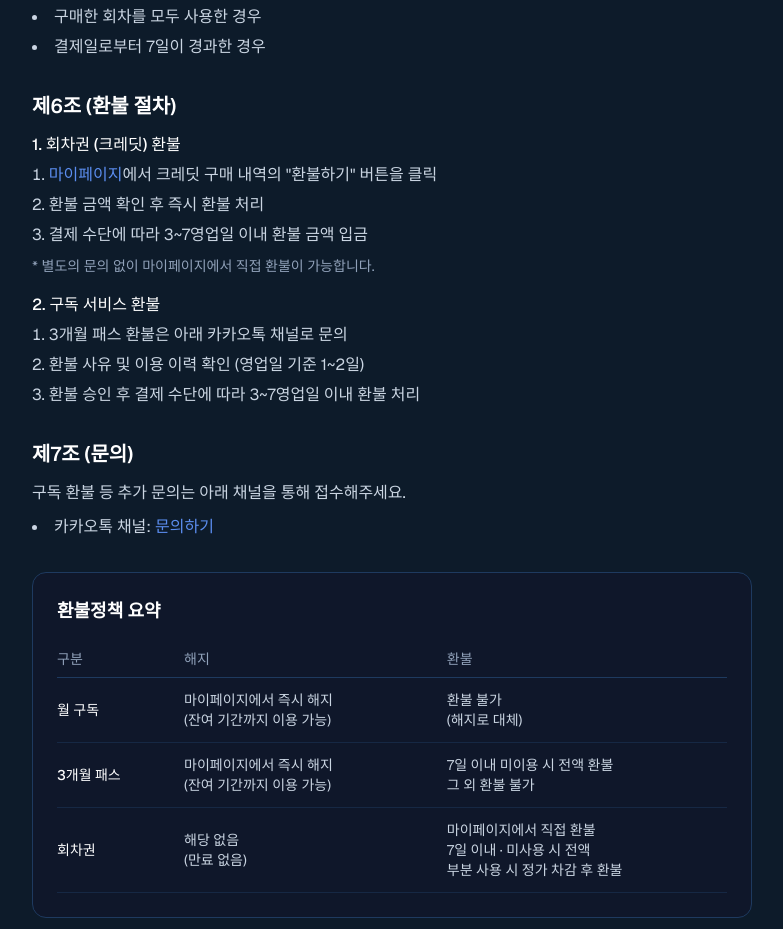
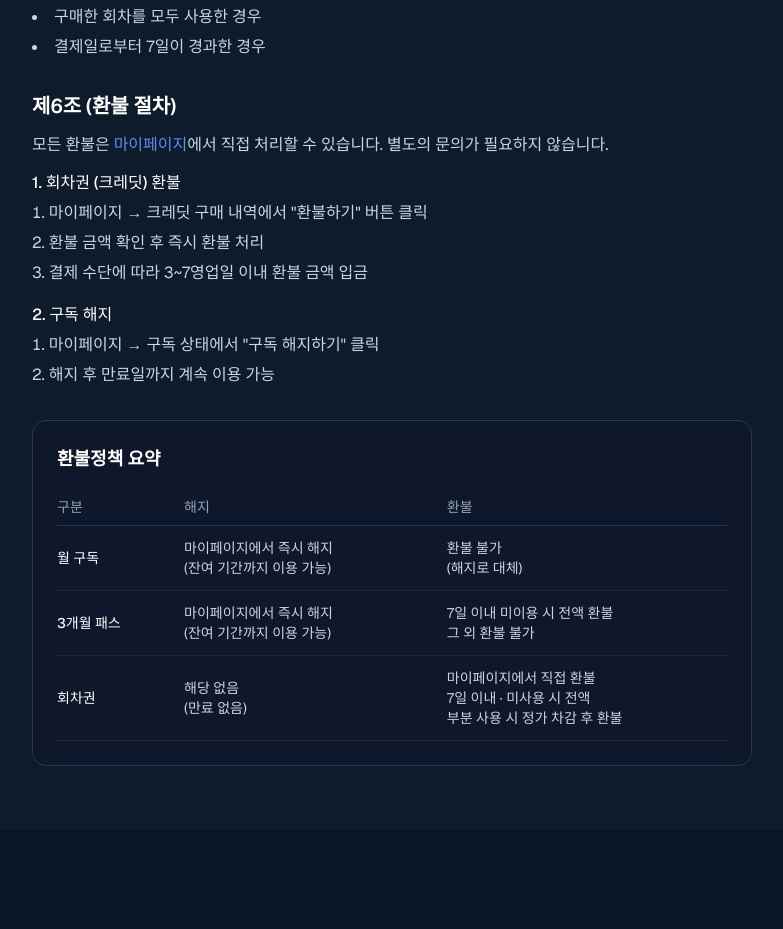
Before and after one commit to siegfried0326/game-feedback-patrick, a Next.js app: page /refund-policy in a window 1280 px wide. Shown: the part 1600-2529 px from the top of the page, without its empty margins (248-1031 px from the left). After the commit the page ends 2430 px from the top, so only its background shows below. Built offline with nearby package versions, Linux system fonts and the light colour scheme.

Commit message:
fix: 환불정책 제7조(문의) 삭제 — 모든 환불 마이페이지 직접 처리
Co-Authored-By: Claude Opus 4.6 <noreply@anthropic.com>

```diff
--- a/app/refund-policy/page.tsx
+++ b/app/refund-policy/page.tsx
@@ -138,50 +138,28 @@ export default function RefundPolicyPage() {
 
           <section>
             <h2 className="text-xl font-semibold text-white mb-3">제6조 (환불 절차)</h2>
+            <p className="mb-3">
+              모든 환불은{" "}
+              <Link href="/mypage" className="text-[#5B8DEF] hover:underline">마이페이지</Link>에서
+              직접 처리할 수 있습니다. 별도의 문의가 필요하지 않습니다.
+            </p>
             <div className="space-y-4">
               <div>
                 <h3 className="font-medium text-white mb-1">1. 회차권 (크레딧) 환불</h3>
                 <ol className="list-decimal list-inside space-y-1">
-                  <li>
-                    <Link href="/mypage" className="text-[#5B8DEF] hover:underline">마이페이지</Link>에서
-                    크레딧 구매 내역의 &quot;환불하기&quot; 버튼을 클릭
-                  </li>
+                  <li>마이페이지 → 크레딧 구매 내역에서 &quot;환불하기&quot; 버튼 클릭</li>
                   <li>환불 금액 확인 후 즉시 환불 처리</li>
                   <li>결제 수단에 따라 3~7영업일 이내 환불 금액 입금</li>
                 </ol>
-                <p className="text-sm text-slate-400 mt-2">
-                  * 별도의 문의 없이 마이페이지에서 직접 환불이 가능합니다.
-                </p>
               </div>
               <div>
-                <h3 className="font-medium text-white mb-1">2. 구독 서비스 환불</h3>
+                <h3 className="font-medium text-white mb-1">2. 구독 해지</h3>
                 <ol className="list-decimal list-inside space-y-1">
-                  <li>3개월 패스 환불은 아래 카카오톡 채널로 문의</li>
-                  <li>환불 사유 및 이용 이력 확인 (영업일 기준 1~2일)</li>
-                  <li>환불 승인 후 결제 수단에 따라 3~7영업일 이내 환불 처리</li>
+                  <li>마이페이지 → 구독 상태에서 &quot;구독 해지하기&quot; 클릭</li>
+                  <li>해지 후 만료일까지 계속 이용 가능</li>
                 </ol>
               </div>
             </div>
-          </section>
-
-          <section>
-            <h2 className="text-xl font-semibold text-white mb-3">제7조 (문의)</h2>
-            <p>
-              구독 환불 등 추가 문의는 아래 채널을 통해 접수해주세요.
-            </p>
-            <ul className="list-disc list-inside space-y-1 mt-2">
-              <li>
-                카카오톡 채널:{" "}
-                <a
-                  href="http://pf.kakao.com/_bXgIX"
-                  target="_blank"
-                  rel="noopener noreferrer"
-                  className="text-[#5B8DEF] hover:underline"
-                >
-                  문의하기
-                </a>
-              </li>
-            </ul>
           </section>
 
           {/* 요약 박스 */}
```
